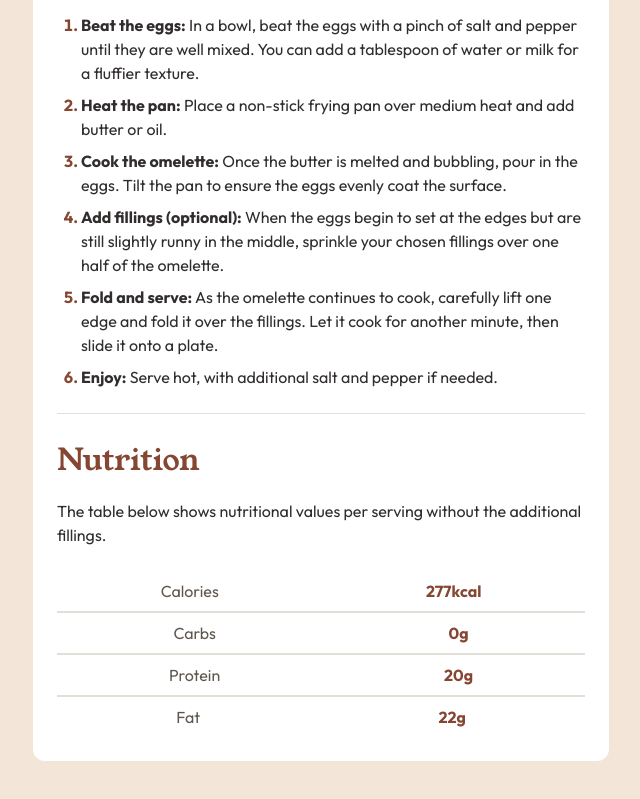
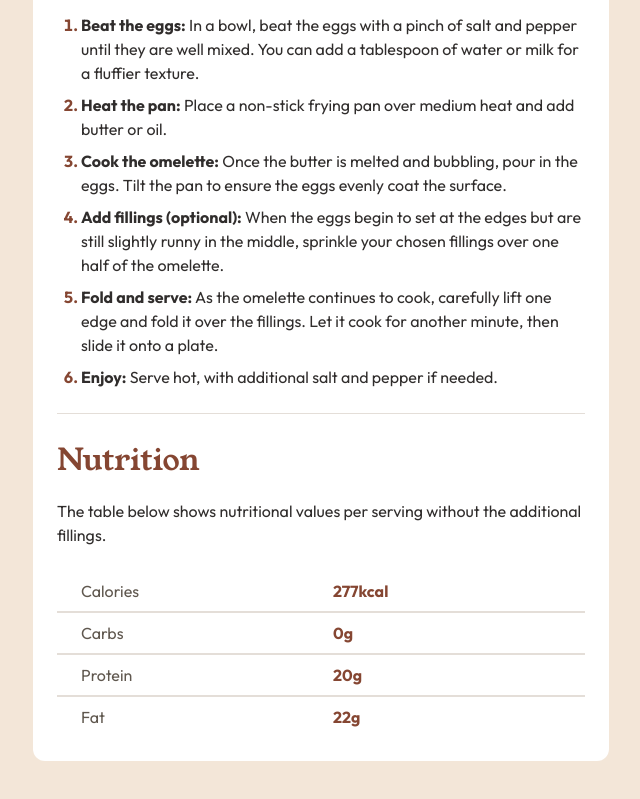
Before and after one commit to mjamecny/recipe-page, a website built with Vite: page index.html in a window 1280 px wide. Shown: the part 1049-1848 px from the top of the page, without its empty margins (319-959 px from the left). Built offline with nearby package versions, Linux system fonts and the light colour scheme.

Commit message:
fix padding for nutrition table

```diff
--- a/index.html
+++ b/index.html
@@ -94,21 +94,21 @@
           additional fillings.
         </p>
         <div class="mt-2.4 divide-y-2 divide-lightGrey">
-          <div class="flex justify-around py-0.8">
-            <p class="text-wengeBrown">Calories</p>
-            <p class="font-bold text-nutmeg">277kcal</p>
+          <div class="flex justify-around py-0.8 pl-2.4">
+            <p class="text-wengeBrown flex-1">Calories</p>
+            <p class="font-bold text-nutmeg flex-1">277kcal</p>
           </div>
-          <div class="flex justify-around py-0.8">
-            <p class="text-wengeBrown">Carbs</p>
-            <p class="font-bold text-nutmeg">0g</p>
+          <div class="flex justify-around py-0.8 pl-2.4">
+            <p class="text-wengeBrown flex-1">Carbs</p>
+            <p class="font-bold text-nutmeg flex-1">0g</p>
           </div>
-          <div class="flex justify-around py-0.8">
-            <p class="text-wengeBrown">Protein</p>
-            <p class="font-bold text-nutmeg">20g</p>
+          <div class="flex justify-around py-0.8 pl-2.4">
+            <p class="text-wengeBrown flex-1">Protein</p>
+            <p class="font-bold text-nutmeg flex-1">20g</p>
           </div>
-          <div class="flex justify-around py-0.8">
-            <p class="text-wengeBrown">Fat</p>
-            <p class="font-bold text-nutmeg">22g</p>
+          <div class="flex justify-around py-0.8 pl-2.4">
+            <p class="text-wengeBrown flex-1">Fat</p>
+            <p class="font-bold text-nutmeg flex-1">22g</p>
           </div>
         </div>
       </div>
```
